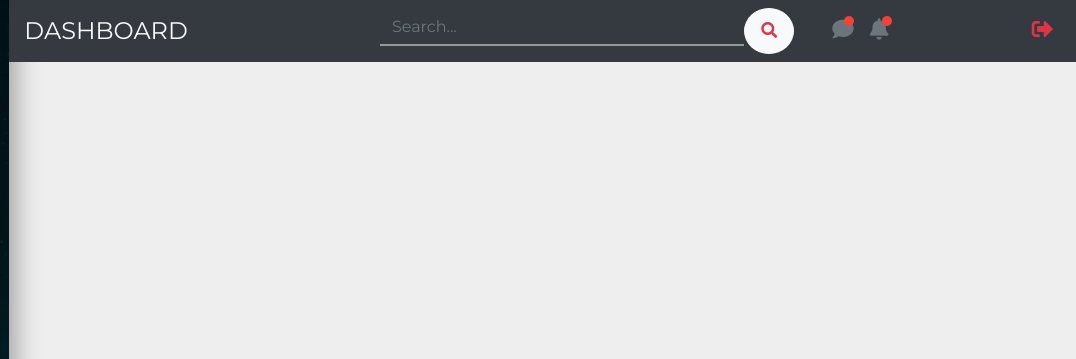
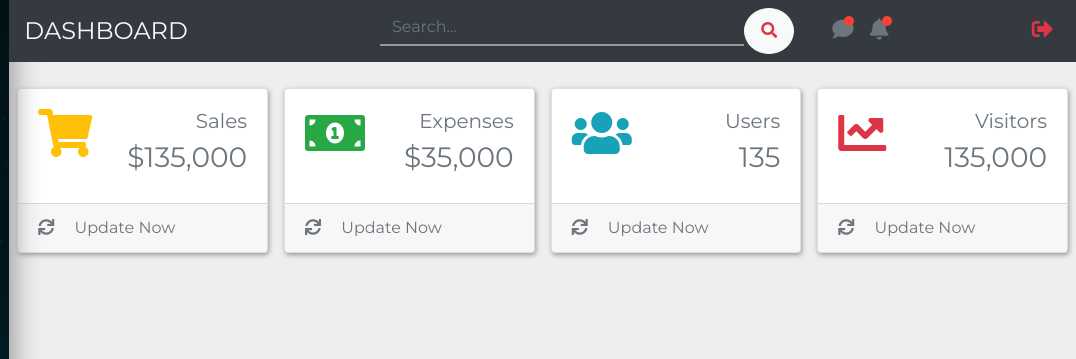
Before and after one commit to MH-Zarkhani/Admin-Dashboard, a plain HTML site: page index.html in a window 1280 px wide. Shown: the top 359 px of the page, 204-1280 px from the left. Drawn offline with nearby package versions, Linux system fonts and the light colour scheme.

Commit message:
Add card section

```diff
--- a/assets/scss/style.scss
+++ b/assets/scss/style.scss
@@ -72,6 +72,15 @@ body {
   border-radius: 50%;
 }
 
+// card style
+.card-common {
+  box-shadow: 1px 2px 5px #999;
+  transition: all 0.3s;
+  &:hover {
+    box-shadow: 2px 3px 15px #999;
+  }
+}
+
 @media (max-width: 768px) {
   #sidebar {
     position: static;
--- a/index.html
+++ b/index.html
@@ -21,6 +21,7 @@
     />
     <link rel="stylesheet" href="./assets/css/style.css" />
   </head>
+
   <body>
     <!-- navbar   -->
     <nav class="navbar navbar-expand-md navbar-light">
@@ -195,7 +196,86 @@
         </div>
       </div>
     </div>
-
+    <!-- card section -->
+    <section>
+      <div class="container-fluid">
+        <div class="row">
+          <div class="col-xl-10 col-lg-9 col-md-8 ml-auto">
+            <div class="row pt-md-5 mt-md-3 mb-5">
+              <div class="col-xl-3 col-sm-6 p-2">
+                <div class="card card-common">
+                  <div class="card-body">
+                    <div class="d-flex justify-content-between">
+                      <i class="fas fa-shopping-cart fa-3x text-warning"></i>
+                      <div class="text-right text-secondary">
+                        <h5>Sales</h5>
+                        <h3>$135,000</h3>
+                      </div>
+                    </div>
+                  </div>
+                  <div class="card-footer text-secondary">
+                    <i class="fas fa-sync mr-3"></i>
+                    <span>Update Now</span>
+                  </div>
+                </div>
+              </div>
+              <div class="col-xl-3 col-sm-6 p-2">
+                <div class="card card-common">
+                  <div class="card-body">
+                    <div class="d-flex justify-content-between">
+                      <i class="fas fa-money-bill-alt fa-3x text-success"></i>
+                      <div class="text-right text-secondary">
+                        <h5>Expenses</h5>
+                        <h3>$35,000</h3>
+                      </div>
+                    </div>
+                  </div>
+                  <div class="card-footer text-secondary">
+                    <i class="fas fa-sync mr-3"></i>
+                    <span>Update Now</span>
+                  </div>
+                </div>
+              </div>
+              <div class="col-xl-3 col-sm-6 p-2">
+                <div class="card card-common">
+                  <div class="card-body">
+                    <div class="d-flex justify-content-between">
+                      <i class="fas fa-users fa-3x text-info"></i>
+                      <div class="text-right text-secondary">
+                        <h5>Users</h5>
+                        <h3>135</h3>
+                      </div>
+                    </div>
+                  </div>
+                  <div class="card-footer text-secondary">
+                    <i class="fas fa-sync mr-3"></i>
+                    <span>Update Now</span>
+                  </div>
+                </div>
+              </div>
+              <div class="col-xl-3 col-sm-6 p-2">
+                <div class="card card-common">
+                  <div class="card-body">
+                    <div class="d-flex justify-content-between">
+                      <i class="fas fa-chart-line fa-3x text-danger"></i>
+                      <div class="text-right text-secondary">
+                        <h5>Visitors</h5>
+                        <h3>135,000</h3>
+                      </div>
+                    </div>
+                  </div>
+                  <div class="card-footer text-secondary">
+                    <i class="fas fa-sync mr-3"></i>
+                    <span>Update Now</span>
+                  </div>
+                </div>
+              </div>
+            </div>
+          </div>
+        </div>
+      </div>
+    </section>
+    <!-- scripts -->
     <script
       src="https://code.jquery.com/jquery-3.3.1.slim.min.js"
       integrity="sha384-q8i/X+965DzO0rT7abK41JStQIAqVgRVzpbzo5smXKp4YfRvH+8abtTE1Pi6jizo"
```
Also changed, not shown: assets/css/style.css.
